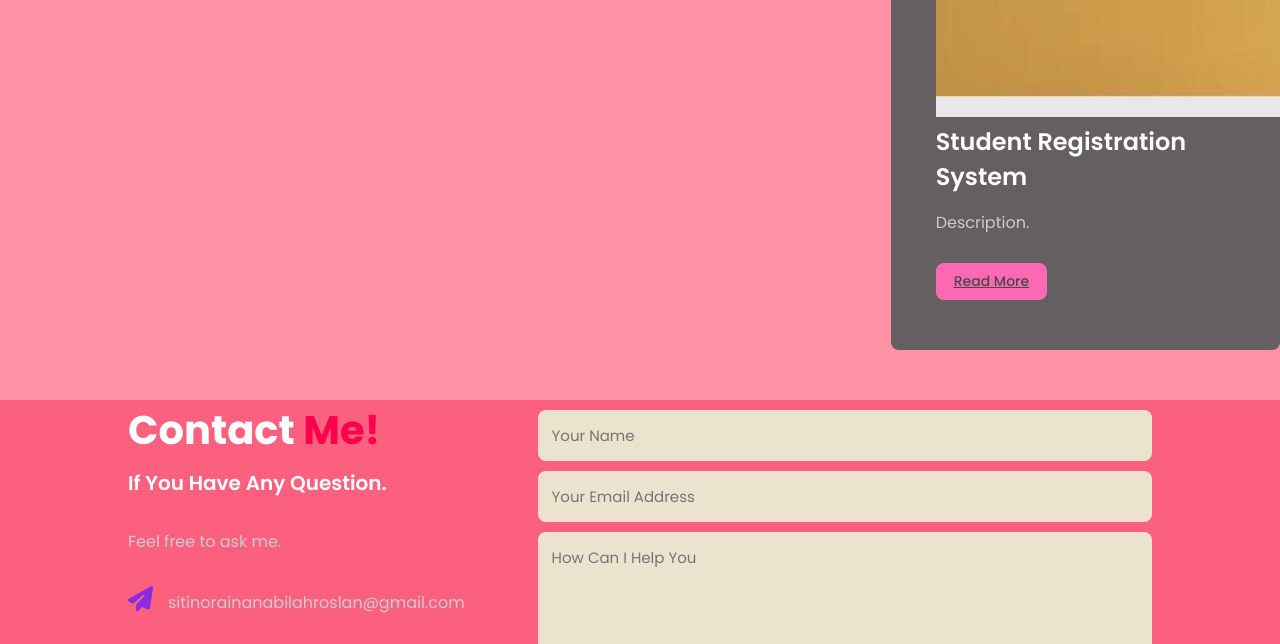
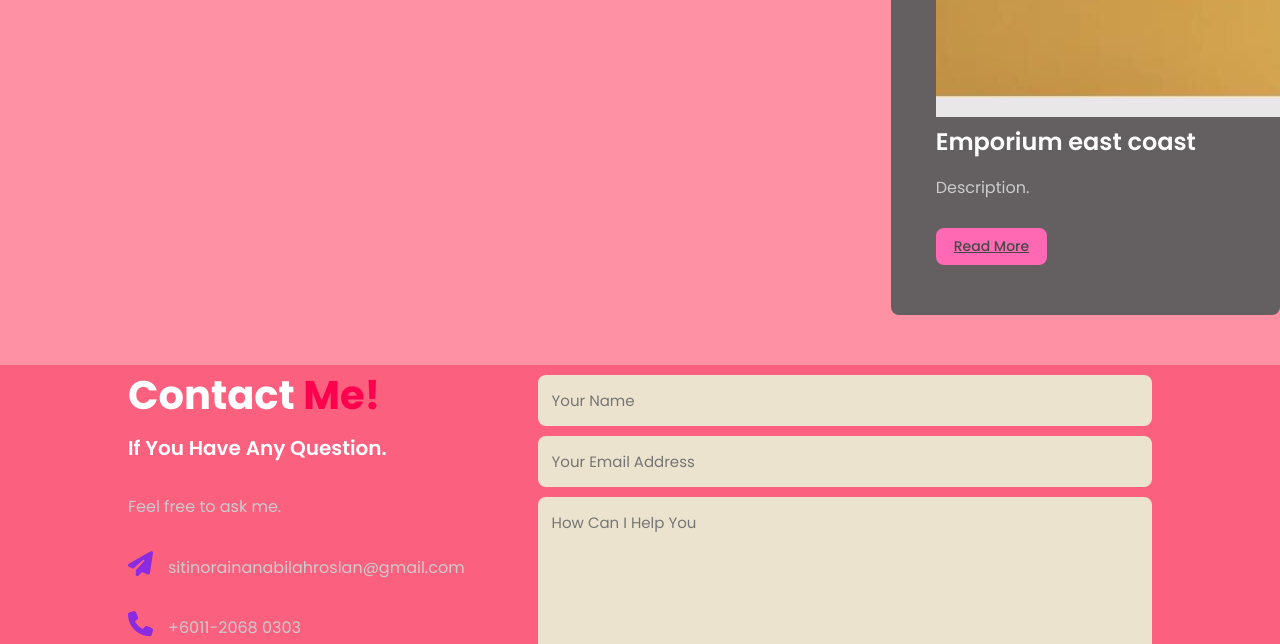
Before and after one commit to maldinas29/noraina.github.io, a plain HTML site: page index.html in a window 1280 px wide. Shown: the part 2900-3544 px from the top of the page. Drawn offline with nearby package versions, Linux system fonts and the light colour scheme.

Commit message:
Update index.html

```diff
--- a/index.html
+++ b/index.html
@@ -160,7 +160,7 @@ h1 span.stop-blinking::before {
 				<div class="s-icons">
 					<img src="img/photo_6293976252905796903_y.jpg">
 				</div>
-				<h3>Student Registration System</h3>
+				<h3>Emporium east coast</h3>
 				<p>Description.</p>
 				<a href="https://www.unisza.edu.my/" target="_blank" class="read">Read More</a>
 			</div>
```
